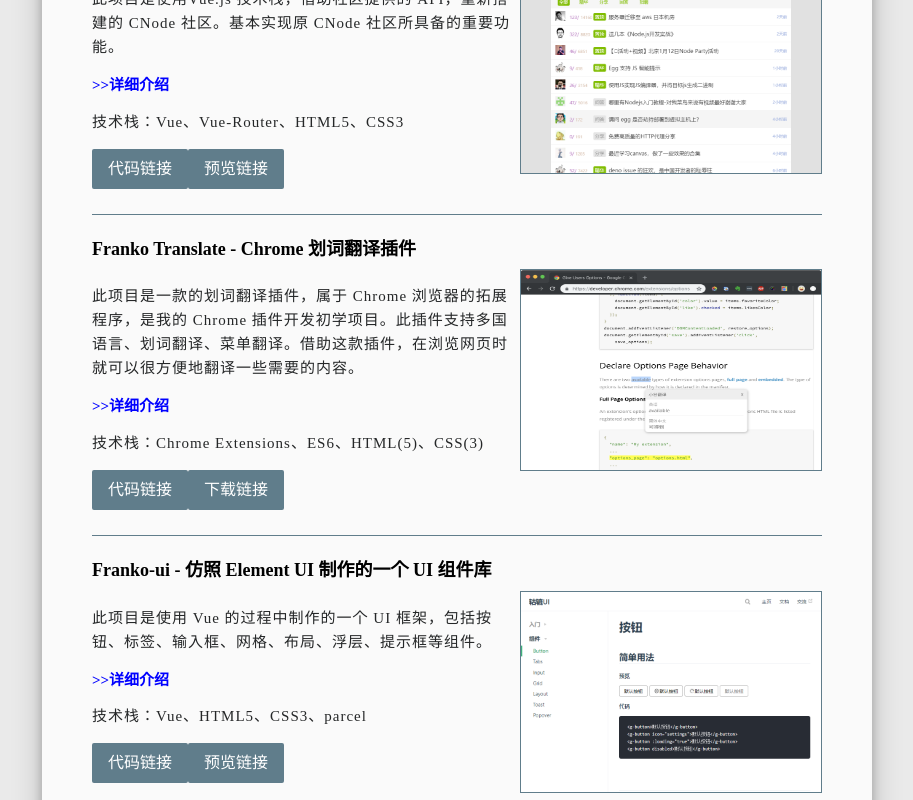
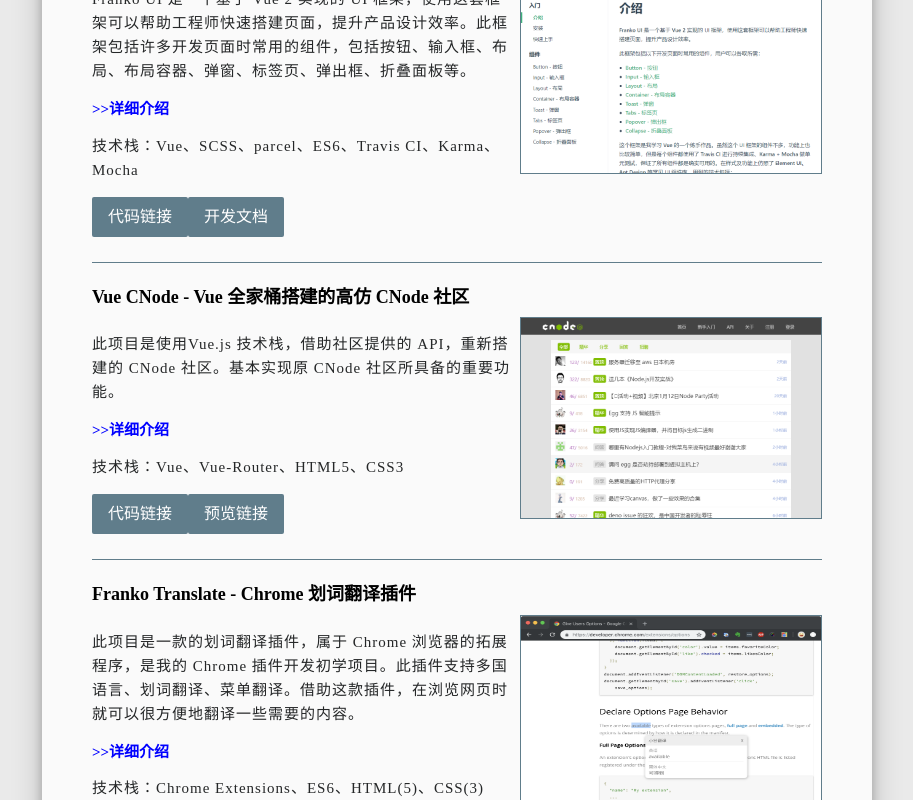
Before and after one commit to FanKaiqiang/vue-resume, a Vue app: page /#/project in a window 1280 px wide. Shown: the part 1000-1800 px from the top of the page, without its empty margins (333-1246 px from the left). Built offline with nearby package versions, Linux system fonts and the light colour scheme.

Commit message:
ui组件项目添加

```diff
--- a/src/components/Project.vue
+++ b/src/components/Project.vue
@@ -45,6 +45,25 @@
         </div>
       </div>
       <div class="job">
+        <h4>Franko-ui - 仿照 Element UI 制作的一个 UI 组件库</h4>
+        <div class="inner">
+          <div class="msg">
+            <p>Franko UI 是一个基于 Vue 2 实现的 UI 框架，使用这套框架可以帮助工程师快速搭建页面，提升产品设计效率。此框架包括许多开发页面时常用的组件，包括按钮、输入框、布局、布局容器、弹窗、标签页、弹出框、折叠面板等。</p>
+            <a target="_blank" href="http://franko.top/Franko-ui">>>详细介绍</a>
+            <p>技术栈：Vue、SCSS、parcel、ES6、Travis CI、Karma、Mocha</p>
+
+            <a target="_blank" href="https://github.com/FanKaiqiang/Franko-ui">
+              <button class="link">代码链接</button>
+            </a>
+
+            <a target="_blank" href="http://franko.top/Franko-ui">
+              <button class="link">开发文档</button>
+            </a>
+          </div>
+          <img src="../assets/pro5.png">
+        </div>
+      </div>
+      <div class="job">
         <h4>Vue CNode - Vue 全家桶搭建的高仿 CNode 社区</h4>
         <div class="inner">
           <div class="msg">
@@ -66,7 +85,8 @@
         <div class="inner">
           <div class="msg">
             <p>此项目是一款的划词翻译插件，属于 Chrome 浏览器的拓展程序，是我的 Chrome 插件开发初学项目。此插件支持多国语言、划词翻译、菜单翻译。借助这款插件，在浏览网页时就可以很方便地翻译一些需要的内容。</p>
-            <a target="_blank"
+            <a
+              target="_blank"
               href="https://github.com/FanKaiqiang/Translate-extension/blob/master/README.md"
             >>>详细介绍</a>
             <p>技术栈：Chrome Extensions、ES6、HTML(5)、CSS(3)</p>
@@ -75,30 +95,15 @@
               <button class="link">代码链接</button>
             </a>
 
-            <a target="_blank" href="https://github.com/FanKaiqiang/Translate-extension/raw/master/Extensions.zip" download="划词翻译插件">
+            <a
+              target="_blank"
+              href="https://github.com/FanKaiqiang/Translate-extension/raw/master/Extensions.zip"
+              download="划词翻译插件"
+            >
               <button class="link">下载链接</button>
             </a>
           </div>
           <img src="../assets/pro4.jpg">
-        </div>
-      </div>
-      <div class="job">
-        <h4>Franko-ui - 仿照 Element UI 制作的一个 UI 组件库</h4>
-        <div class="inner">
-          <div class="msg">
-            <p>此项目是使用 Vue 的过程中制作的一个 UI 框架，包括按钮、标签、输入框、网格、布局、浮层、提示框等组件。</p>
-            <a target="_blank" href="https://github.com/FanKaiqiang/Franko-ui">>>详细介绍</a>
-            <p>技术栈：Vue、HTML5、CSS3、parcel</p>
-
-            <a target="_blank" href="https://github.com/FanKaiqiang/Franko-ui">
-              <button class="link">代码链接</button>
-            </a>
-
-            <a target="_blank" href="https://github.com/FanKaiqiang/Franko-ui">
-              <button class="link">预览链接</button>
-            </a>
-          </div>
-          <img src="../assets/pro5.png">
         </div>
       </div>
       <div class="job">
@@ -144,7 +149,10 @@
         <div class="inner">
           <div class="msg">
             <p>此项目是一个仿网易云音乐的手机端音乐播放器，实现了可在线听歌、查看歌词、播放动画等功能。</p>
-            <a target="_blank" href="https://github.com/FanKaiqiang/music-demo/blob/master/README.md">>>详细介绍</a>
+            <a
+              target="_blank"
+              href="https://github.com/FanKaiqiang/music-demo/blob/master/README.md"
+            >>>详细介绍</a>
             <p>技术栈：原生 JS、HTML5、CSS3、Canvas、iconfont、SVG</p>
 
             <a target="_blank" href="https://github.com/FanKaiqiang/music-demo">
```
Also changed, not shown: src/assets/pro5.png.
